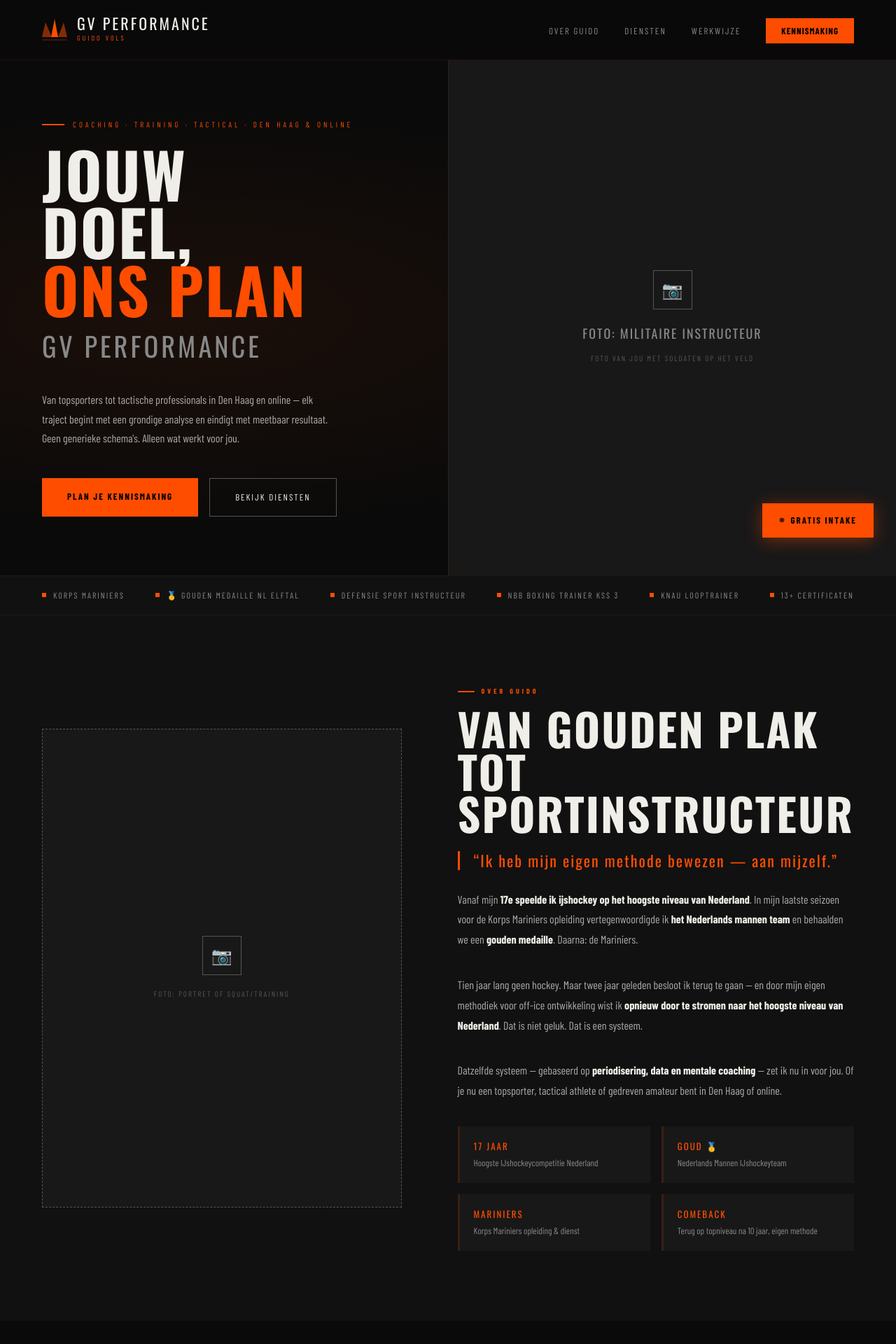
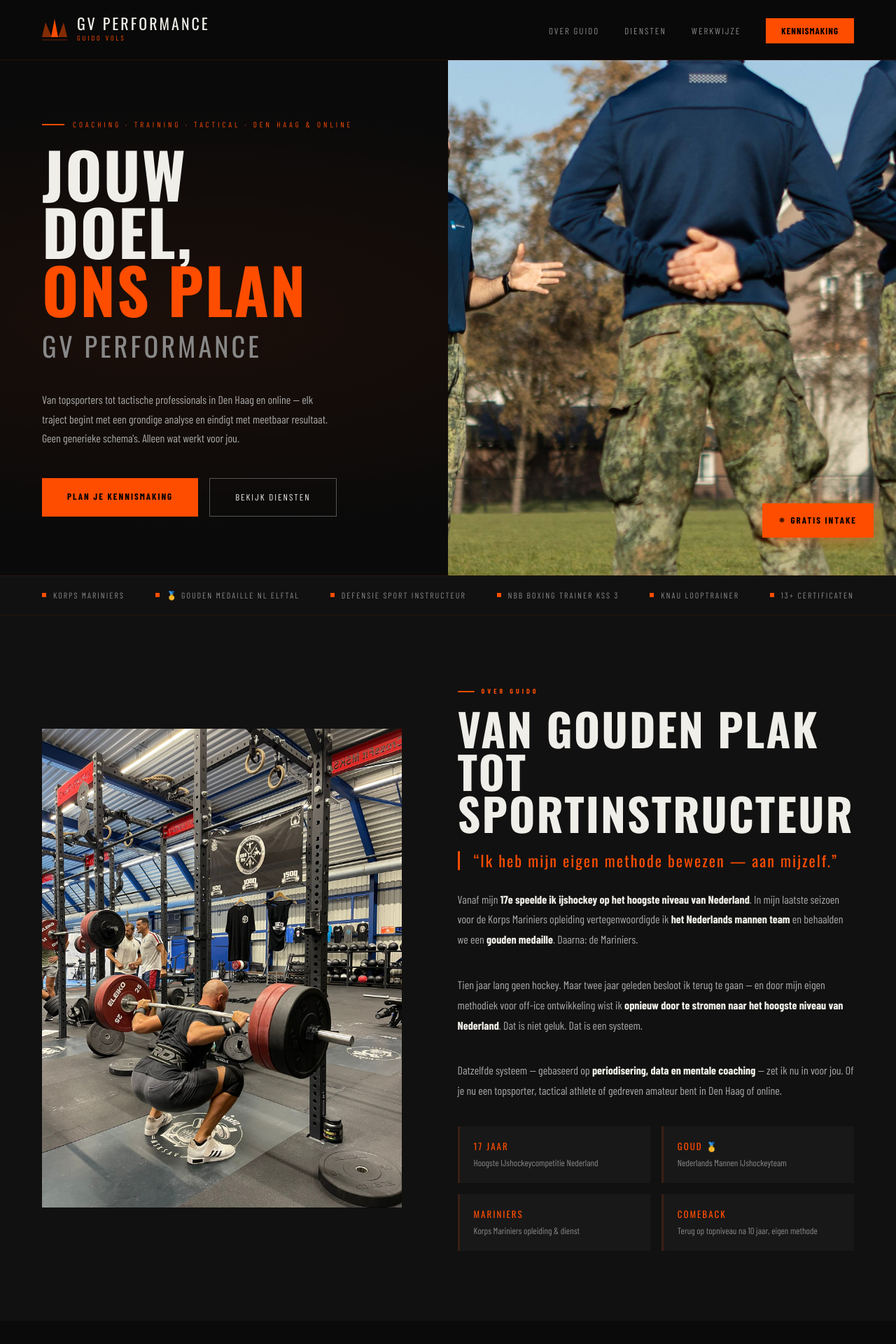
Before and after one commit to guidovperformance/gv-performance, a Next.js app: page / in a window 1280 px wide. Shown: the top 1920 px of the page at 70% size. Built offline with nearby package versions, Linux system fonts and the light colour scheme.

Commit message:
homepage: foto's hero en about toegevoegd

```diff
--- a/app/page.js
+++ b/app/page.js
@@ -456,11 +456,12 @@ export default function Homepage() {
           </div>
         </div>
         <div className="hero-right">
-          <div className="hero-photo">
-            <div className="hero-photo-icon">📷</div>
-            <div className="hero-photo-hint">FOTO: MILITAIRE INSTRUCTEUR</div>
-            <div className="hero-photo-label">Foto van jou met soldaten op het veld</div>
-          </div>
+          <img
+            src="/hero.jpg"
+            alt="Guido Vols — GV Performance coach"
+            style={{ width:'100%', height:'100%', objectFit:'cover', objectPosition:'center top', display:'block' }}
+            onError={e => { e.target.style.display='none' }}
+          />
         </div>
       </section>
 
@@ -483,9 +484,13 @@ export default function Homepage() {
 
       {/* OVER GUIDO */}
       <section className="about" id="over">
-        <div className="about-photo fade-in">
-          <div className="hero-photo-icon">📷</div>
-          <div className="about-photo-label">Foto: portret of squat/training</div>
+        <div className="about-photo fade-in" style={{overflow:'hidden', border:'none'}}>
+          <img
+            src="/about.jpg"
+            alt="Guido Vols — personal coach Den Haag"
+            style={{ width:'100%', height:'100%', objectFit:'cover', objectPosition:'center top', display:'block' }}
+            onError={e => { e.target.style.display='none' }}
+          />
         </div>
         <div className="fade-in delay-1">
           <div className="section-label">Over Guido</div>
```
